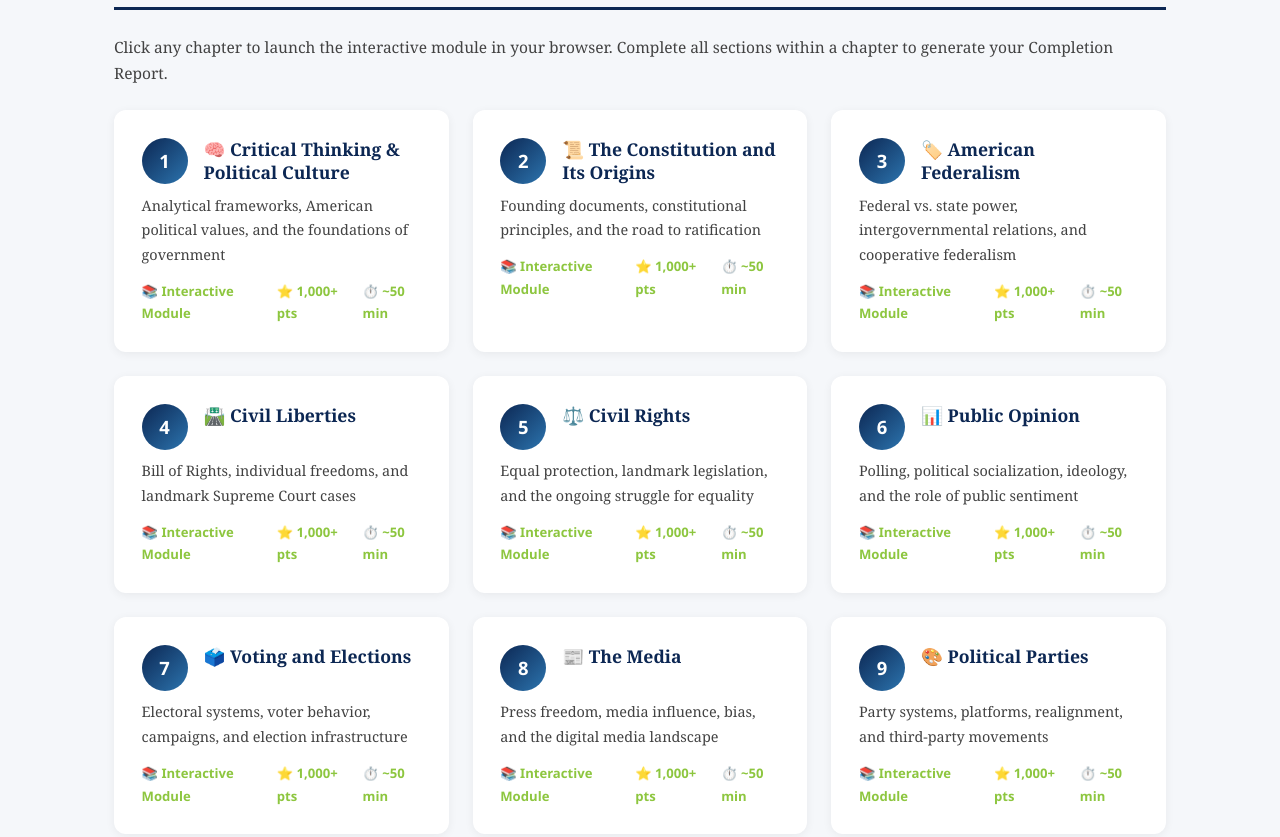
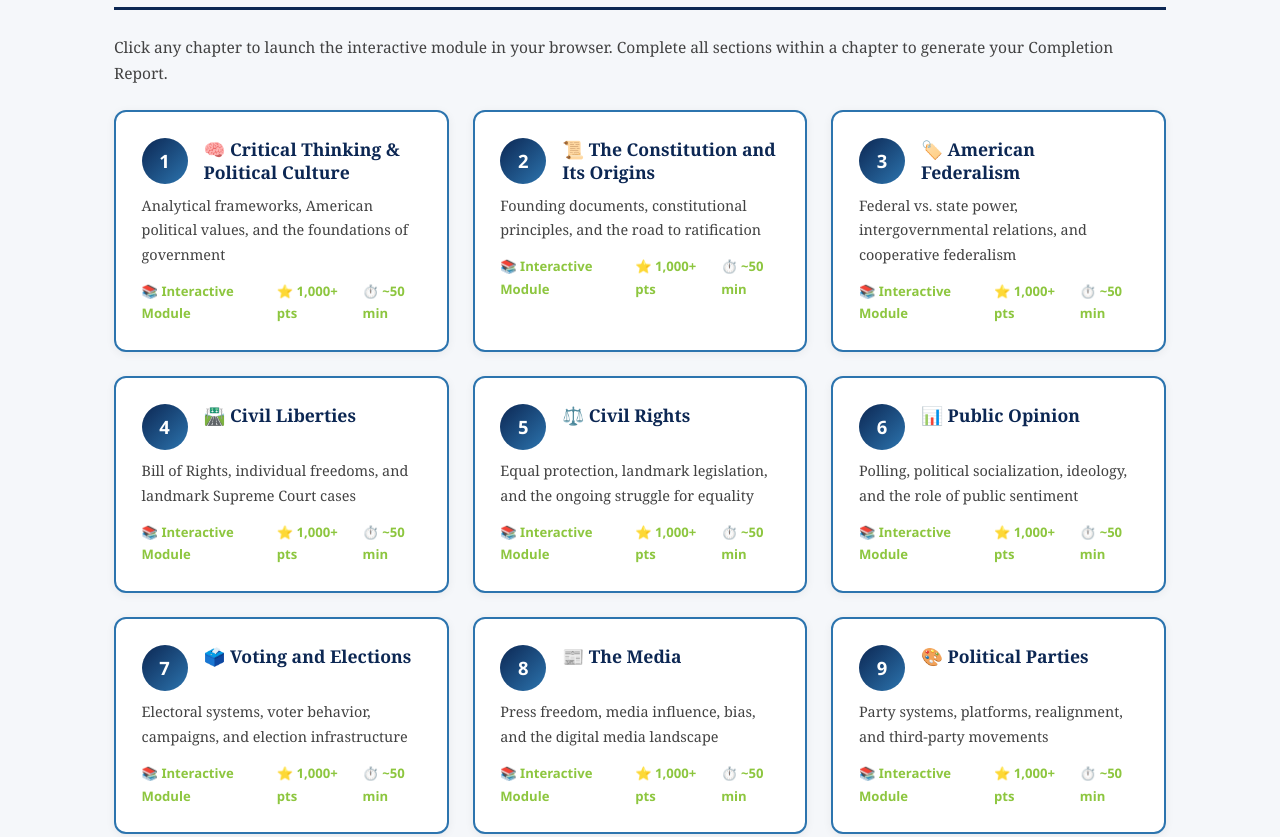
Before and after one commit to ProfessorJaredAlanStewart/tcc-govt-modules, a plain HTML site: page index.html in a window 1280 px wide. Shown: the part 797-1634 px from the top of the page. Drawn offline with Linux system fonts and the light colour scheme.

Commit message:
Index: make chapter-card border visible by default
The .chapter-card class already had border-color hooks for the hover
state but the default was transparent. Switching the default border to
TCC medium blue gives the cards visible outlines that match the new
section-card outline style inside chapters.

```diff
--- a/index.html
+++ b/index.html
@@ -240,7 +240,7 @@
             display: block;
             position: relative;
             overflow: hidden;
-            border: 2px solid transparent;
+            border: 2px solid var(--secondary-blue);
         }
         .chapter-card:hover {
             transform: translateY(-4px);
```
